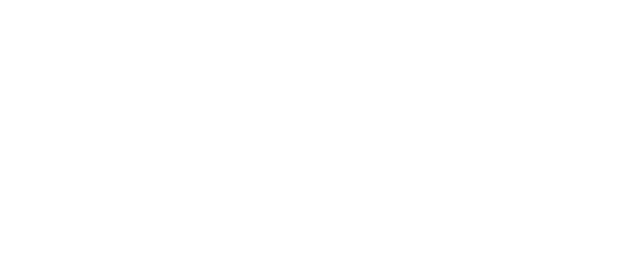
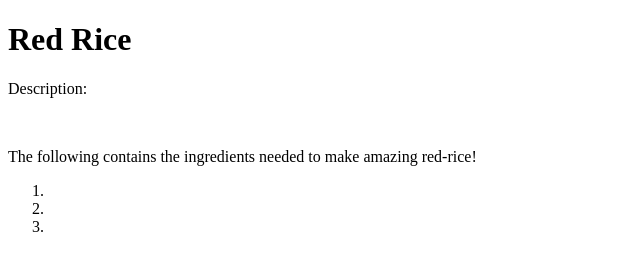
Before and after one commit to Alex-Cruz-Valencia/odin-recipe-project, a plain HTML site: page recipes/red-rice.html in a window 1280 px wide. Shown: the whole page, without its empty margins (0-640 px from the left). Drawn offline with Linux system fonts and the light colour scheme.

Commit message:
Create recipe template in red-rice.html
The following commit will create the recipe template in red-rice.html.
This is the same template seen in orange-chicken.html, which means that
there is a title, description, image, and list of steps to cook, but
they aren't filled out yet.

```diff
--- a/recipes/red-rice.html
+++ b/recipes/red-rice.html
@@ -5,5 +5,19 @@
     <meta name="viewport" content="width=device-width, initial-scale=1.0" />
     <title>Document</title>
   </head>
-  <body></body>
+  <body>
+    <h1>Red Rice</h1>
+    <p>Description:</p>
+    <img src="" />
+
+    <p>
+      The following contains the ingredients needed to make amazing red-rice!
+    </p>
+
+    <ol>
+      <li></li>
+      <li></li>
+      <li></li>
+    </ol>
+  </body>
 </html>
```
